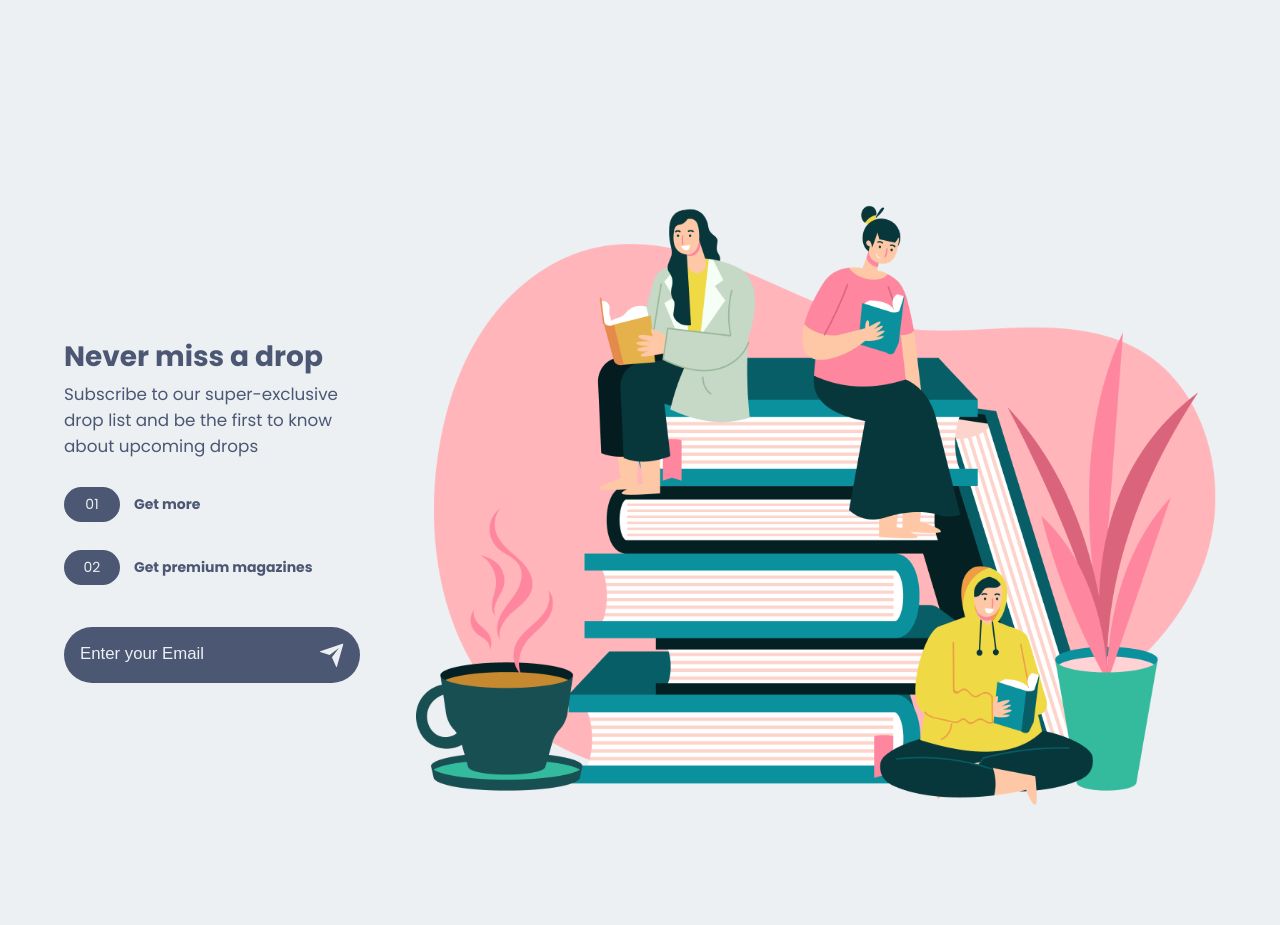
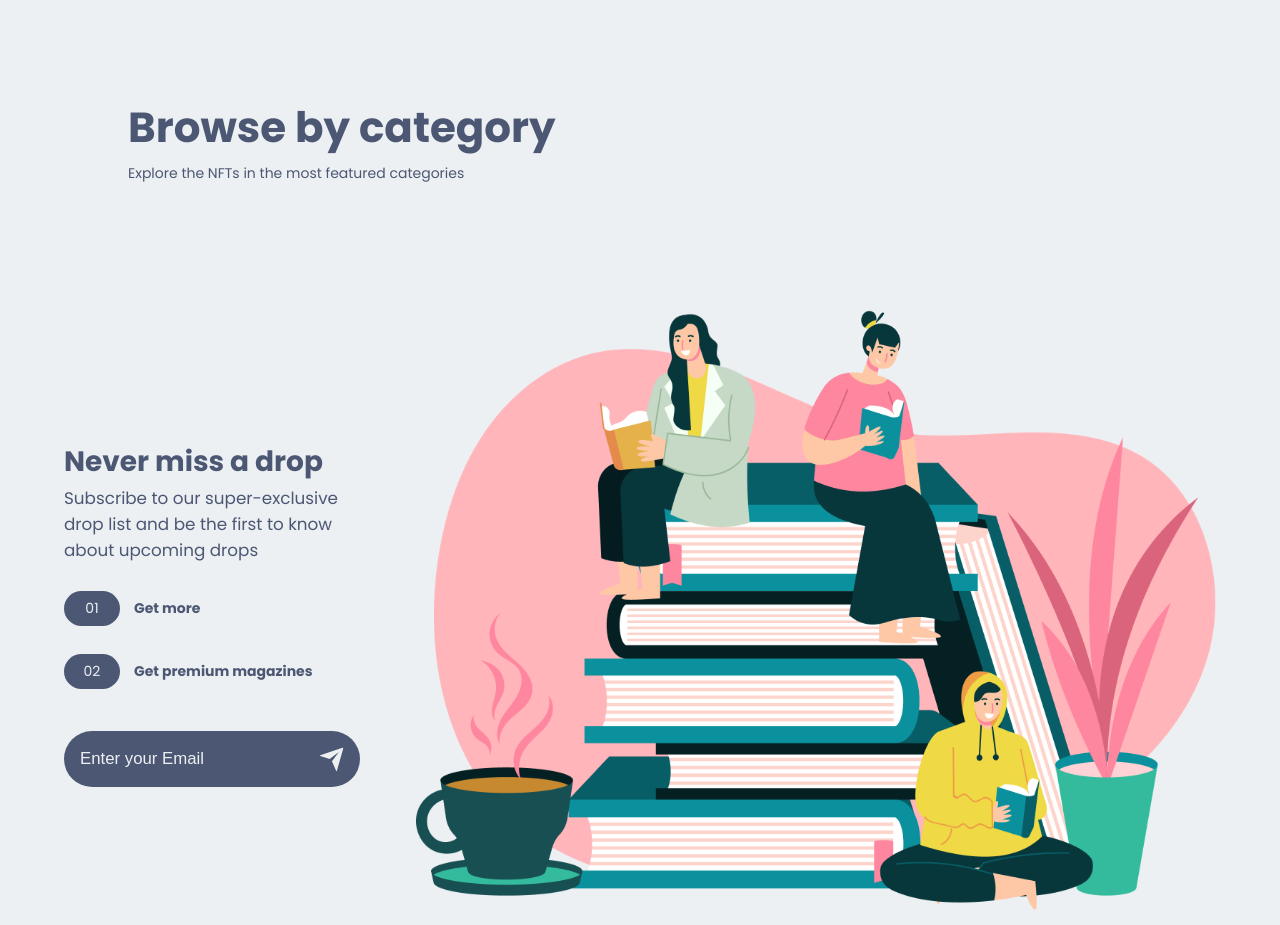
Before and after one commit to ochicode/NFTMARKETPLACE, a Next.js app: page / in a window 1280 px wide. Shown: the part 2300-3225 px from the top of the page. Built offline with nearby package versions, Linux system fonts and the light colour scheme.

Commit message:
creating title component

```diff
--- /dev/null
+++ b/components/Title/Title.jsx
@@ -0,0 +1,17 @@
+import React from "react";
+
+// INTERNAL IMPORT
+import Style from "./Title.module.css";
+
+const Title = ({ heading, paragraph }) => {
+  return (
+    <div className={Style.title}>
+      <div className={Style.title_box}>
+        <h2>{heading}</h2>
+        <p>{paragraph}</p>
+      </div>
+    </div>
+  );
+};
+
+export default Title;
--- /dev/null
+++ b/components/Title/Title.module.css
@@ -0,0 +1,24 @@
+.title {
+  width: 100%;
+}
+
+.title_box {
+  width: 80%;
+  margin: 0 auto;
+}
+
+.title_box h2 {
+  font-size: 3rem;
+  line-height: 0;
+}
+
+@media screen and (min-device-width: 320px) and (max-device-width: 425px) {
+  .title_box {
+    width: 90%;
+  }
+
+  .title_box h2 {
+    font-size: 1.8rem;
+    line-height: 0;
+  }
+}
--- a/components/componentsindex.js
+++ b/components/componentsindex.js
@@ -5,5 +5,6 @@
 import Service from "./Service/Service";
 import BigNFTSlider from "./BigNFTSlider/BigNFTSlider";
 import Subscribe from "./Subscribe/Subscribe";
+import Title from './Title/Title'
 
-export { Button, Footer, NavBar, HeroSection, Service, BigNFTSlider, Subscribe }
+export { Button, Footer, NavBar, HeroSection, Service, BigNFTSlider, Subscribe, Title }
--- a/pages/index.js
+++ b/pages/index.js
@@ -2,7 +2,7 @@
 
 // INTERNAL IMPORT
 import Style from '../styles/index.module.css'
-import { BigNFTSlider, HeroSection, Service, Subscribe } from "@/components/componentsindex";
+import { BigNFTSlider, HeroSection, Service, Subscribe, Title } from "@/components/componentsindex";
 
 const Home = () => {
   return (
@@ -10,6 +10,8 @@
       <HeroSection />
       <Service />
       <BigNFTSlider />
+      <Title heading='Browse by category' paragraph='Explore the NFTs in the most featured categories' />
+
       <Subscribe />
     </div>
   )
```
